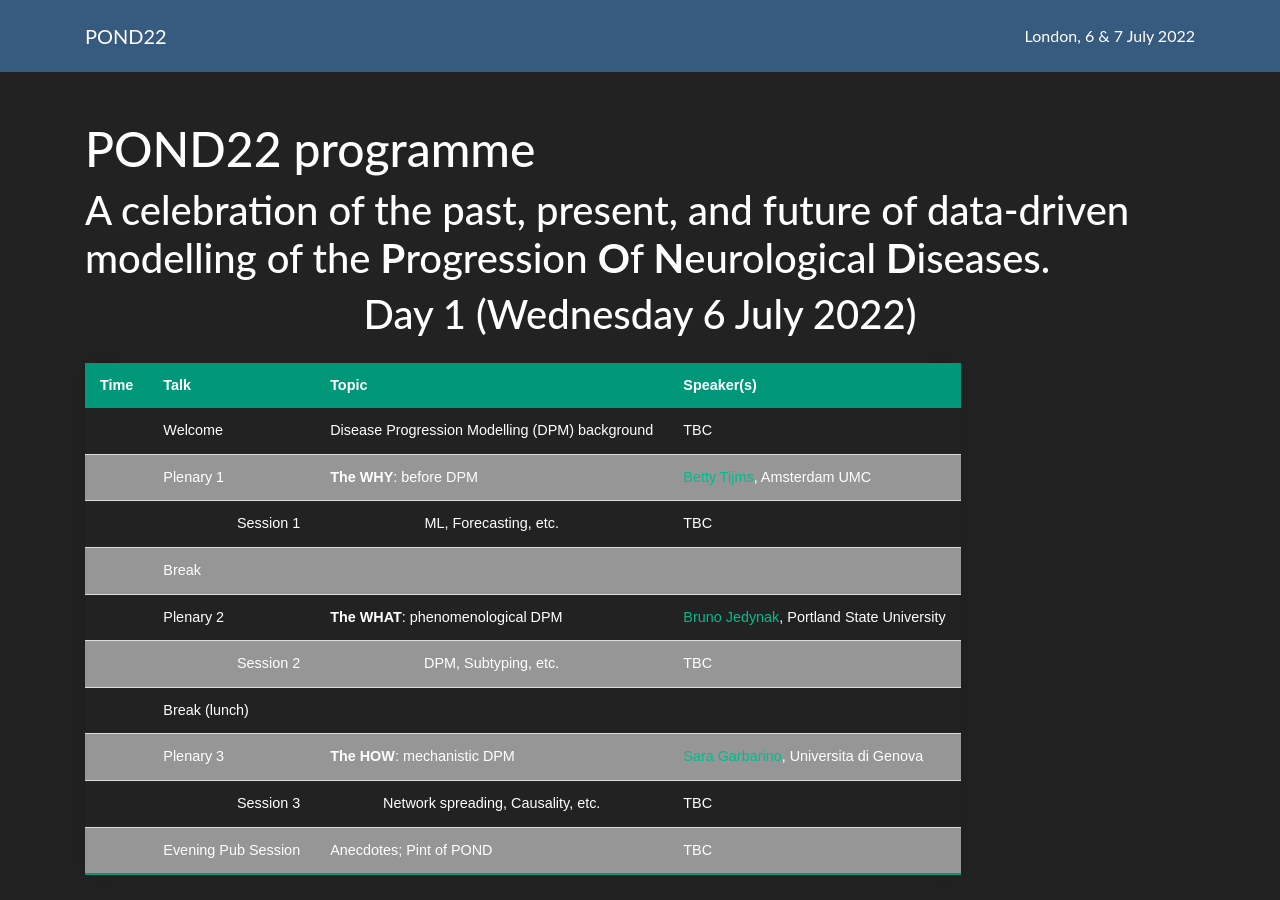
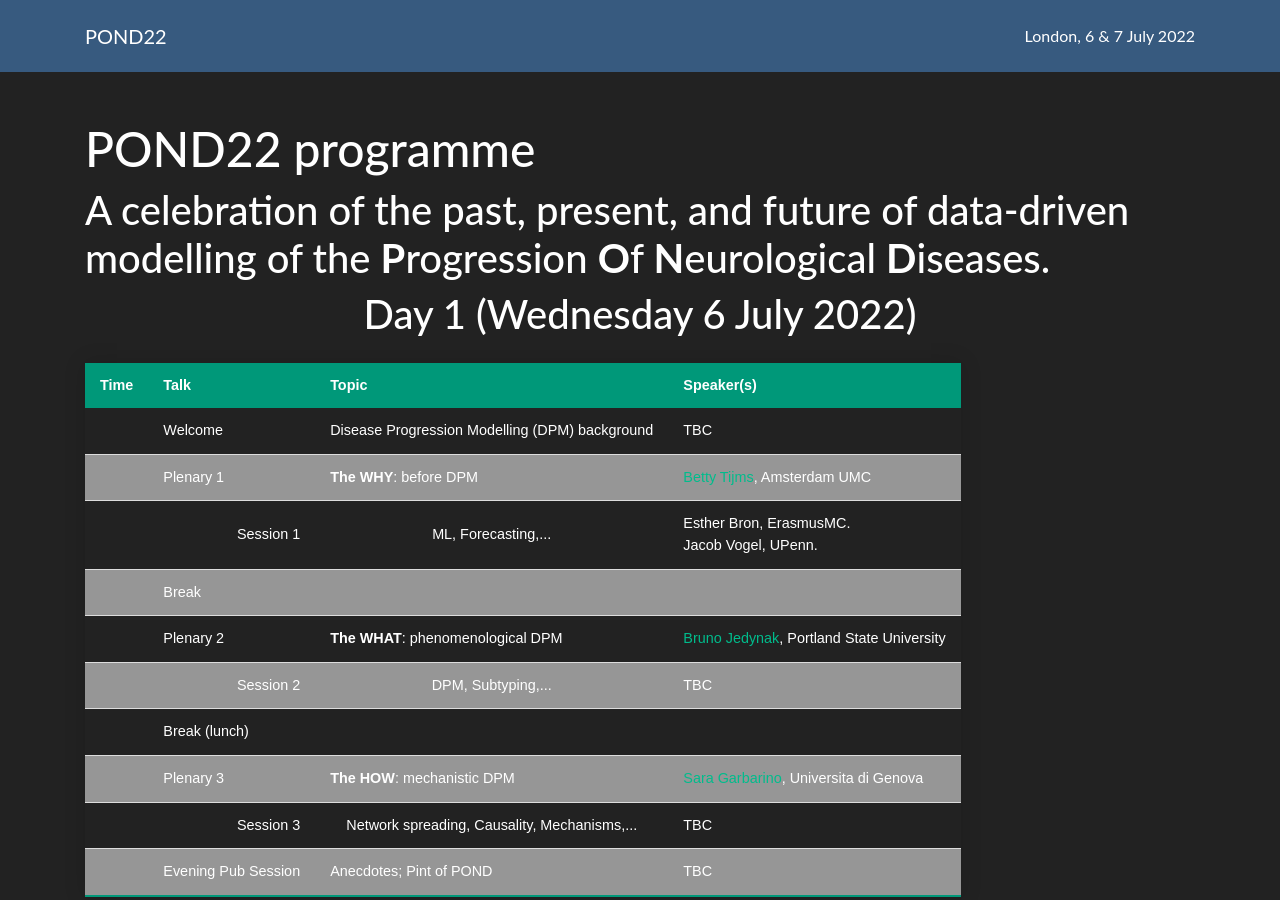
Before and after one commit to noxtoby/pond2022-bs4, a Jekyll site: the page built from programme.md, in a window 1280 px wide and 900 px high. Built offline with Jekyll 4.4.1, drawn with Linux system fonts in a browser that asks for light colours.

Commit message:
New confirmed speakers

```diff
--- a/programme.md
+++ b/programme.md
@@ -28,8 +28,8 @@ title: POND22 programme
             <td><a href="https://researchinformation.amsterdamumc.org/en/persons/betty-tijms">Betty Tijms</a>, Amsterdam UMC</td>
         </tr>
         <tr>
-            <td></td><td style="text-align:right">Session 1</td><td style="text-align:center">ML, Forecasting, etc.</td>
-            <td>TBC</td>
+            <td></td><td style="text-align:right">Session 1</td><td style="text-align:center">ML, Forecasting,...</td>
+            <td>Esther Bron, ErasmusMC. <br/>Jacob Vogel, UPenn.</td>
         </tr>
         <tr>
             <td></td><td>Break</td><td></td>
@@ -40,7 +40,7 @@ title: POND22 programme
             <td><a href="https://sites.google.com/site/brunomjedynak/">Bruno Jedynak</a>, Portland State University</td>
         </tr>
         <tr>
-            <td></td><td style="text-align:right">Session 2</td><td style="text-align:center">DPM, Subtyping, etc.</td>
+            <td></td><td style="text-align:right">Session 2</td><td style="text-align:center">DPM, Subtyping,...</td>
             <td>TBC</td>
         </tr>
         <tr>
@@ -52,7 +52,7 @@ title: POND22 programme
             <td><a href="https://sgarbarino.github.io/">Sara Garbarino</a>, Universita di Genova</td>
         </tr>
         <tr>
-            <td></td><td style="text-align:right">Session 3</td><td style="text-align:center">Network spreading, Causality, etc.</td>
+            <td></td><td style="text-align:right">Session 3</td><td style="text-align:center">Network spreading, Causality, Mechanisms,...</td>
             <td>TBC</td>
         </tr>
         <tr>
```
